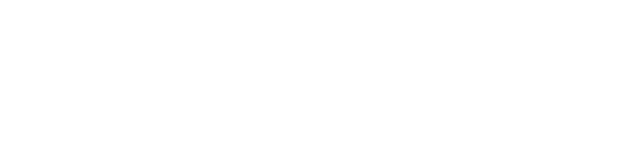
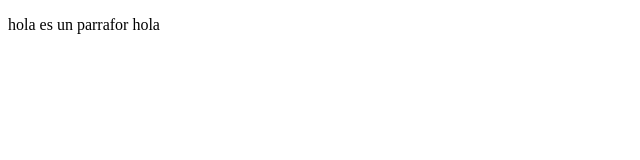
Before and after one commit to devrbravo/vscode_git, a plain HTML site: page index.html in a window 1280 px wide. Shown: the whole page, without its empty margins (0-640 px from the left). Drawn offline with Linux system fonts and the light colour scheme.

Commit message:
tercer  cambio

```diff
--- a/index.html
+++ b/index.html
@@ -6,6 +6,8 @@
     <title>vscode git</title>
 </head>
 <body>
-
+    <div>
+        <p> hola es un parrafor hola  </p>
+    </div>
 </body>
 </html>
```
